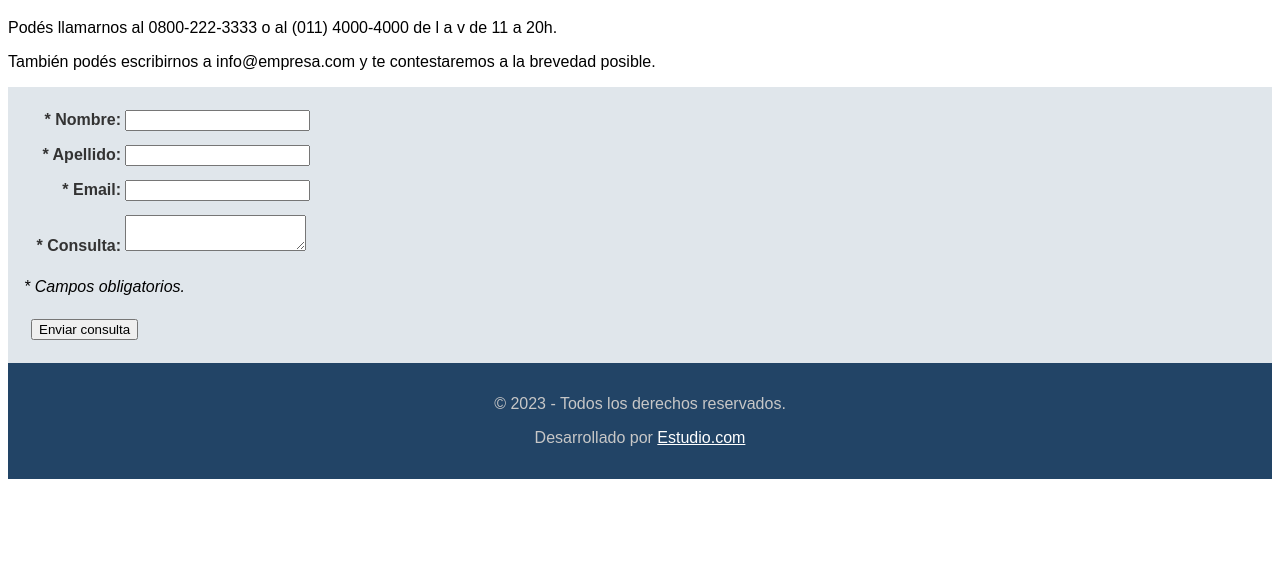
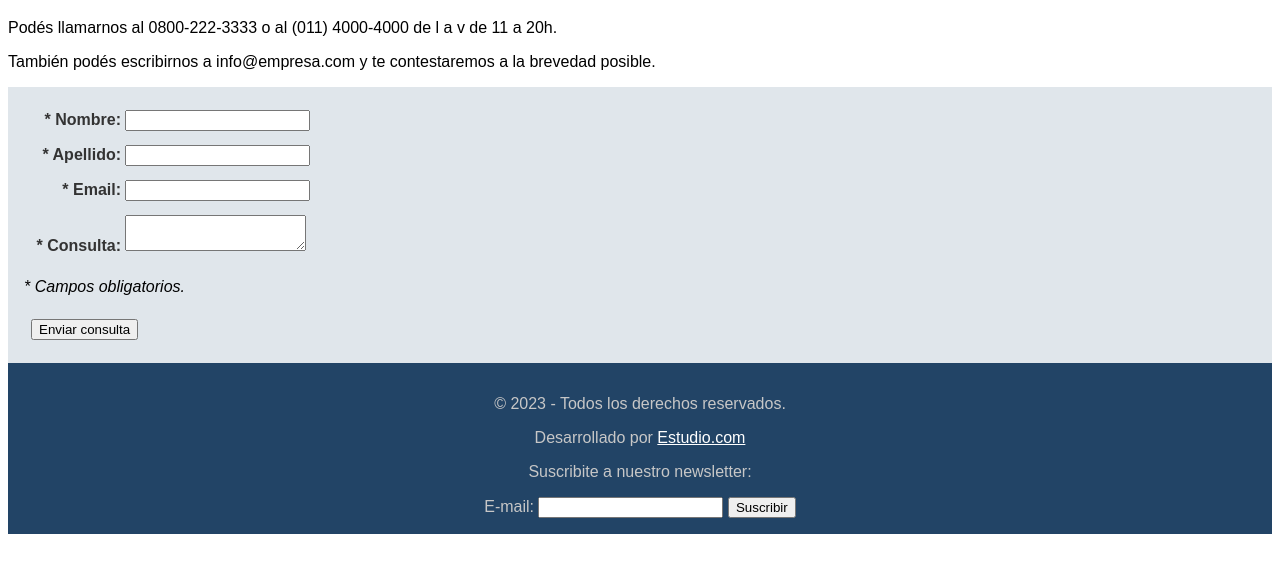
Before and after one commit to jdrjuan/sitio_web_2, a plain HTML site: page contacto.html in a window 1280 px wide. Shown: the part 189-762 px from the top of the page. Drawn offline with Linux system fonts and the light colour scheme.

Commit message:
Agrega formulario de suscripción a contacto, nosotros y servicios

```diff
--- a/contacto.html
+++ b/contacto.html
@@ -50,6 +50,14 @@
     <footer>
         <p>&copy; 2023 - Todos los derechos reservados.</p>
         <p>Desarrollado por <a href="https://estudio.com" title="Ir a estudio.com" target="_blank">Estudio.com</a></p>
+        <div class="suscripcion">
+            <form action="suscribir-newsletter.php">
+                <p>Suscribite a nuestro newsletter:</p>
+                <label for="email-sus">E-mail:</label>
+                <input type="email" name="email-sus" id="email-sus">
+                <input type="submit" value="Suscribir">
+            </form>
+        </div>
     </footer>
 </body>
 </html>
```
Also changed, not shown: nosotros.html (+8 -0 lines), servicios.html (+8 -0 lines).
